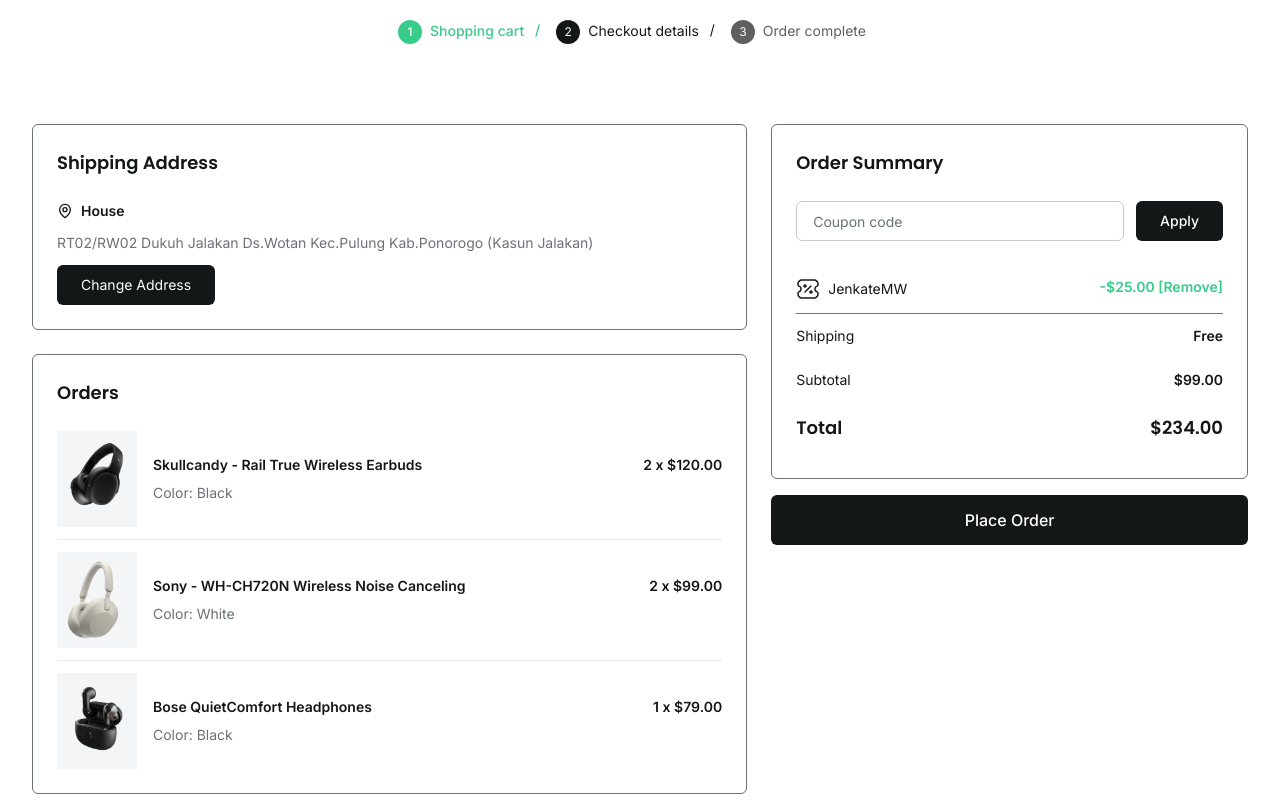
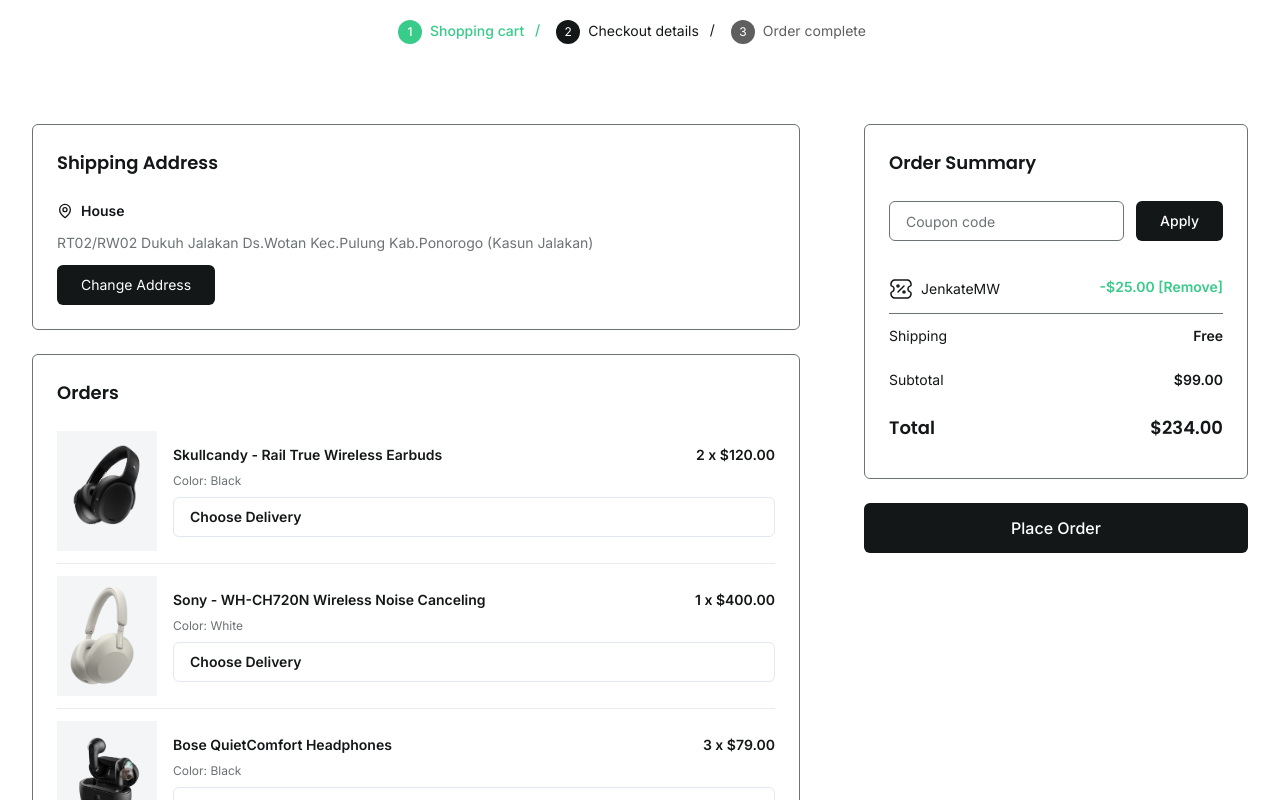
Before and after one commit to pujiragil/kupingplug, a Next.js app: page /checkout in a window 1280 px wide. Shown: the part 260-1060 px from the top of the page. Built offline with nearby package versions, Linux system fonts and the light colour scheme.

Commit message:
applied checkoutOrders component

```diff
--- a/app/(subroot)/checkout/page.tsx
+++ b/app/(subroot)/checkout/page.tsx
@@ -4,6 +4,8 @@
 import { DiscountIcon, MoneyIcon } from "@/components/ui/assets/svg";
 import Image from "next/image";
 import PaymentMethod from "@/app/(subroot)/checkout/checkoutPaymentMethod";
+import CartCoupon from "@/app/(subroot)/cart/cartCoupon";
+import CheckoutOrders from "@/app/(subroot)/checkout/checkoutOrders";
 
 export default function Page() {
   return (
@@ -39,7 +41,7 @@
         </div>
       </div>
 
-      <div className="grid gap-y-6 lg:grid-cols-[6fr_4fr] lg:gap-x-6">
+      <div className="grid gap-y-6 lg:grid-cols-[2fr_1fr] lg:gap-x-8 xl:gap-x-16">
         <div className="space-y-6">
           <div className="space-y-6 rounded-md border border-[#6C7275] p-6">
             <p className="font-poppins text-lg font-semibold text-[#141718]">
@@ -65,106 +67,12 @@
             </div>
           </div>
 
-          <div className="space-y-6 rounded-md border border-[#6C7275] p-6">
-            <p className="font-poppins text-lg font-semibold text-[#141718]">
-              Orders
-            </p>
-
-            <div>
-              <div className="flex items-center gap-4 border-b border-[#E8ECEF] py-3 first:pt-0 last:border-b-0 last:pb-0">
-                <div className="h-[96px] min-w-[80px] max-w-[80px] bg-[#F3F5F7]">
-                  <Image
-                    src="/images/sumplekuping-1.png"
-                    alt="sumplekuping"
-                    width={231}
-                    height={308}
-                    className="h-full w-full object-cover"
-                  />
-                </div>
-                <div className="w-full space-y-2">
-                  <div className="flex items-start justify-between gap-8">
-                    <p className="line-clamp-1 font-inter text-sm font-semibold text-[#141718] sm:line-clamp-2 md:w-2/3">
-                      Skullcandy - Rail True Wireless Earbuds
-                    </p>
-                    <p className="hidden min-w-max font-inter text-sm font-semibold text-[#141718] sm:block">
-                      2 x $120.00
-                    </p>
-                  </div>
-
-                  <p className="font-inter text-sm font-semibold text-[#141718] sm:hidden">
-                    2 x $120.00
-                  </p>
-
-                  <p className="font-inter text-sm font-normal text-[#6C7275]">
-                    Color: Black
-                  </p>
-                </div>
-              </div>
-              <div className="flex items-center gap-4 border-b border-[#E8ECEF] py-3 first:pt-0 last:border-b-0 last:pb-0">
-                <div className="h-[96px] min-w-[80px] max-w-[80px] bg-[#F3F5F7]">
-                  <Image
-                    src="/images/sumplekuping-2.png"
-                    alt="sumplekuping"
-                    width={231}
-                    height={308}
-                    className="h-full w-full object-cover"
-                  />
-                </div>
-                <div className="w-full space-y-2">
-                  <div className="flex items-start justify-between gap-8">
-                    <p className="line-clamp-1 font-inter text-sm font-semibold text-[#141718] sm:line-clamp-2 md:w-2/3">
-                      Sony - WH-CH720N Wireless Noise Canceling
-                    </p>
-                    <p className="hidden min-w-max font-inter text-sm font-semibold text-[#141718] sm:block">
-                      2 x $99.00
-                    </p>
-                  </div>
-
-                  <p className="font-inter text-sm font-semibold text-[#141718] sm:hidden">
-                    2 x $99.00
-                  </p>
-
-                  <p className="font-inter text-sm font-normal text-[#6C7275]">
-                    Color: White
-                  </p>
-                </div>
-              </div>
-              <div className="flex items-center gap-4 border-b border-[#E8ECEF] py-3 first:pt-0 last:border-b-0 last:pb-0">
-                <div className="h-[96px] min-w-[80px] max-w-[80px] bg-[#F3F5F7]">
-                  <Image
-                    src="/images/sumplekuping-4.png"
-                    alt="sumplekuping"
-                    width={231}
-                    height={308}
-                    className="h-full w-full object-cover"
-                  />
-                </div>
-                <div className="w-full space-y-2">
-                  <div className="flex items-start justify-between gap-8">
-                    <p className="line-clamp-1 font-inter text-sm font-semibold text-[#141718] sm:line-clamp-2 md:w-2/3">
-                      Bose QuietComfort Headphones
-                    </p>
-                    <p className="hidden min-w-max font-inter text-sm font-semibold text-[#141718] sm:block">
-                      1 x $79.00
-                    </p>
-                  </div>
-
-                  <p className="font-inter text-sm font-semibold text-[#141718] sm:hidden">
-                    1 x $79.00
-                  </p>
-
-                  <p className="font-inter text-sm font-normal text-[#6C7275]">
-                    Color: Black
-                  </p>
-                </div>
-              </div>
-            </div>
-          </div>
+          <CheckoutOrders />
 
           <PaymentMethod />
         </div>
 
-        <div className="h-fit space-y-4">
+        <div className="h-fit space-y-6">
           <div className="space-y-6 rounded-md border border-[#6C7275] p-6">
             <p className="font-poppins text-lg font-semibold text-[#141718]">
               Order Summary
@@ -172,7 +80,7 @@
 
             <div className="flex gap-3">
               <input
-                className="h-10 w-full rounded-md border border-[#CBCBCB] px-4 font-inter text-sm font-normal text-[#141718] outline-none placeholder:text-[#6C7275] placeholder:opacity-100 focus:border-[#141718]"
+                className="h-10 w-full rounded-md border border-[#6C7275] px-4 font-inter text-sm font-normal text-[#141718] outline-none placeholder:text-[#6C7275] placeholder:opacity-100"
                 placeholder="Coupon code"
               />
               <button className="h-10 w-fit rounded-md bg-[#141718] px-6 font-inter text-sm font-medium text-white">
```
